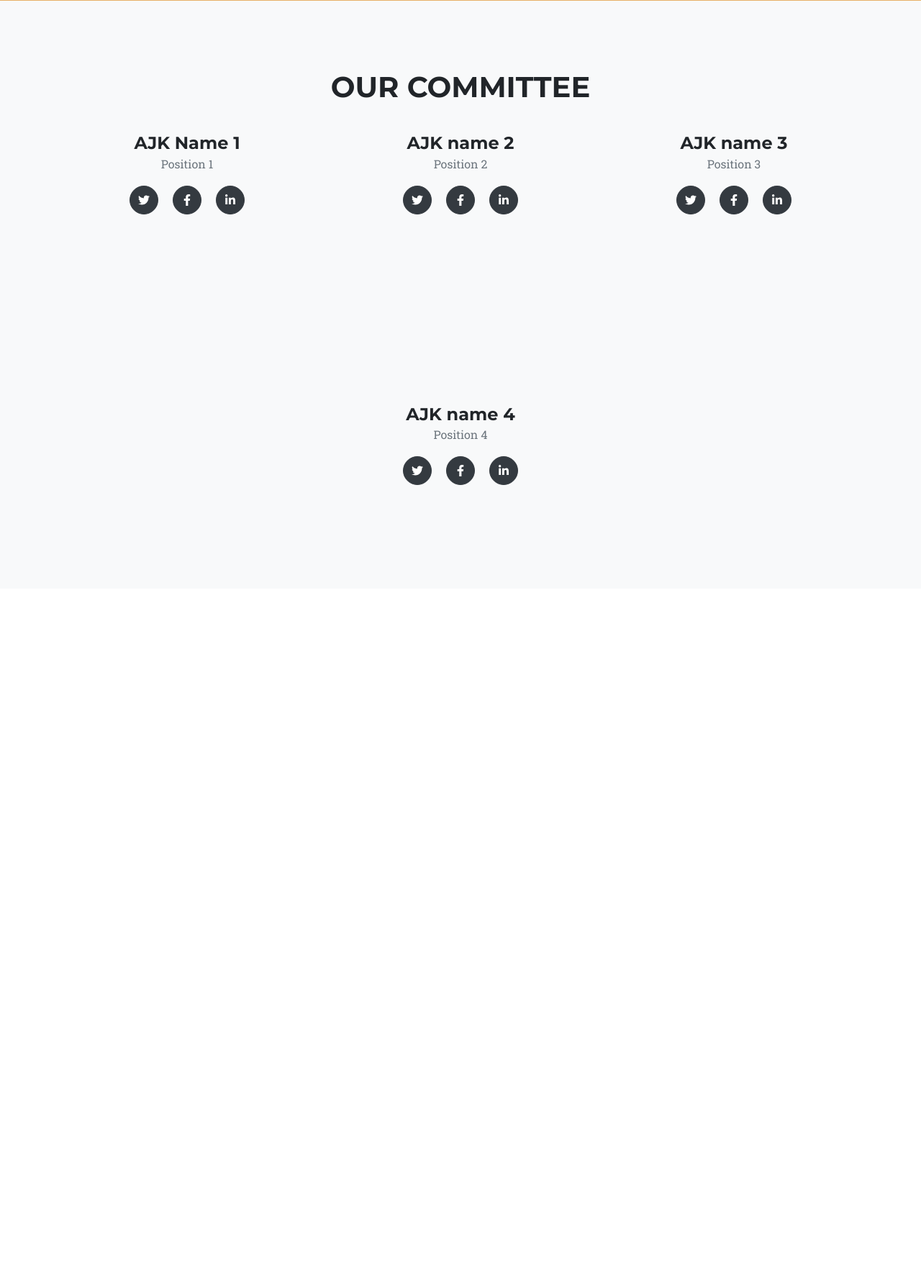
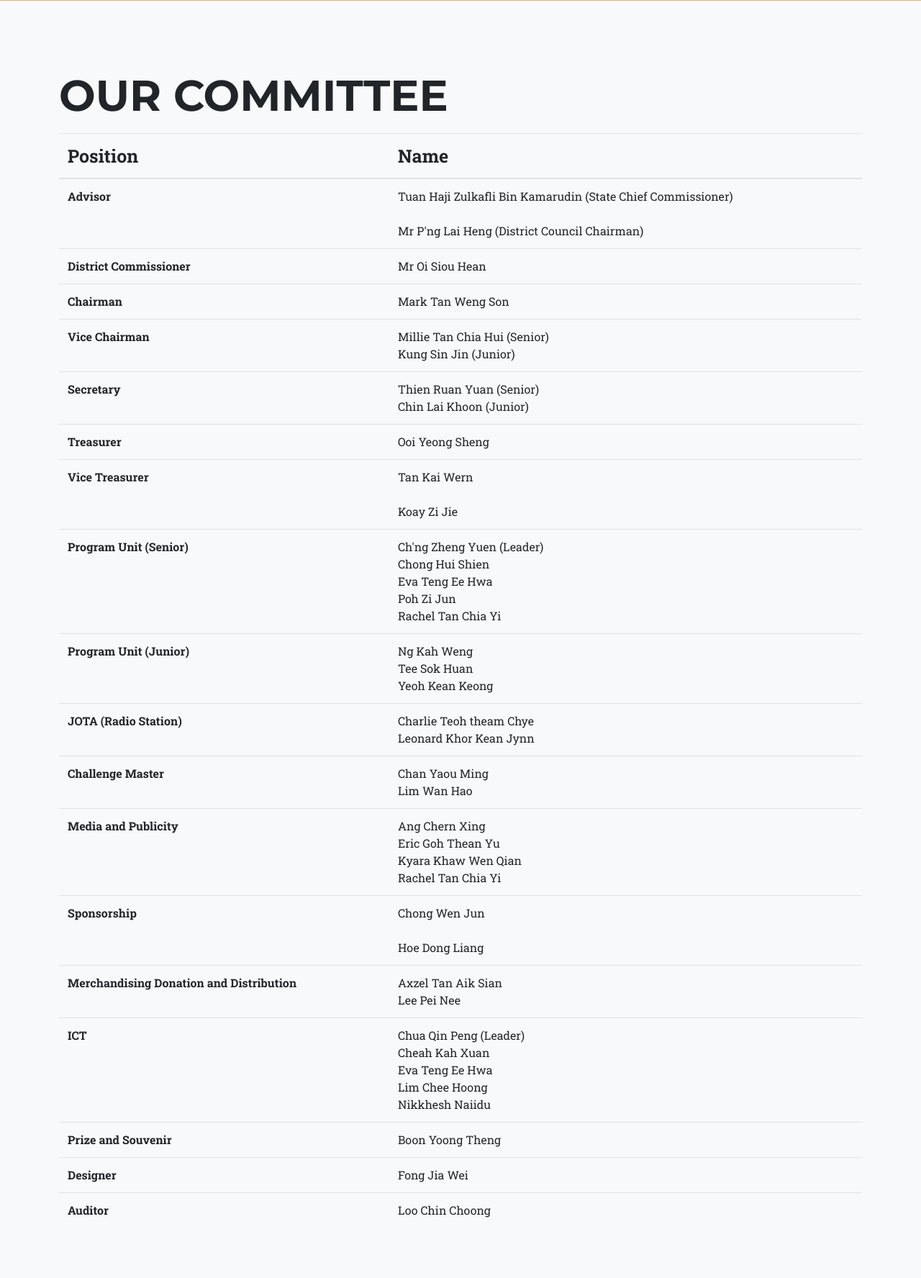
Before and after one commit to cqp7dm2/JotaJoti2020, a PHP site: page /JotaJoti2020/about.php in a window 1280 px wide. Shown: the part 1818-3594 px from the top of the page at 72% size. Before the commit the page ends 2492 px from the top, so only its background shows below. Run offline with PHP 8.4, Linux system fonts and the light colour scheme; some libraries are stand-ins or nearby versions; some web fonts are replaced.

Commit message:
committee list updated

```diff
--- a/about.php
+++ b/about.php
@@ -27,30 +27,129 @@
                 <br>
                 <p>JOTA-JOTI enables young people and volunteers to participate in fun and engaging group activities over the Internet and amateur radio focused on developing 21st century skills through Scouting.</p>
                 <br>
-<p>This year JOTA-JOTI 2020 will take place from 16 to 18 October. The dynamic programme features a variety of non-formal education activities, including webinars, global campfires, talent shows, live shows, and much more. World Scouting’s global partners are actively involved in the event, offering their expertise and fun activities to engage participants.</P>
+                <p>This year JOTA-JOTI 2020 will take place from 16 to 18 October. The dynamic programme features a variety of non-formal education activities, including webinars, global campfires, talent shows, live shows, and much more. World Scouting’s global partners are actively involved in the event, offering their expertise and fun activities to engage participants.</P>
               <br>
-<p>The JOTA-JOTI programme aims to support Scouts and non-Scouts of all ages to learn about communications technology, the values of global citizenship, and how together we can solve the most pressing challenges facing our planet.</p>
+              <p>The JOTA-JOTI programme aims to support Scouts and non-Scouts of all ages to learn about communications technology, the values of global citizenship, and how together we can solve the most pressing challenges facing our planet.</p>
               <br>
-<p>Keeping young people Safe from Harm online is an important aspect of this event. Through chat moderation, “listening ears”, e-learning courses and a number of sessions about how to be safe online, we make sure that all participants have a positive and inclusive JOTA-JOTI experience.</p>
+              <p>Keeping young people Safe from Harm online is an important aspect of this event. Through chat moderation, “listening ears”, e-learning courses and a number of sessions about how to be safe online, we make sure that all participants have a positive and inclusive JOTA-JOTI experience.</p>
               <br>
-<p>JOTA-JOTI is one of World Scouting’s longest-running global events dating back more than 60 years to 1958. The digital educational event has seen steady annual growth in participation over the years and with a focus on the future aims to reach millions of more participants in the years to come.</p>
+              <p>JOTA-JOTI is one of World Scouting’s longest-running global events dating back more than 60 years to 1958. The digital educational event has seen steady annual growth in participation over the years and with a focus on the future aims to reach millions of more participants in the years to come.</p>
             </div>
           </div>
         </div>
       </div>
     </section>
 
+
     <section class="page-section bg-light" id="team">
+      <div class="container">
+        <h2 class="section-heading text-uppercase" style="font-size: 60px">Our Committee</h2>
+        <!--Table-->
+<table id="tablePreview" class="table">
+<!--Table head-->
+  <thead style="font-size:25px">
+    <tr>
+      <th>Position</th>
+      <th>Name</th>
+    </tr>
+  </thead>
+  <!--Table head-->
+  <!--Table body-->
+  <tbody>
+    <tr>
+      <th scope="row">Advisor</th>
+      <td>Tuan Haji Zulkafli Bin Kamarudin (State Chief Commissioner) <br> <br> Mr P'ng Lai Heng (District Council Chairman)</td>
+    </tr>
+    <tr>
+      <th scope="row">District Commissioner</th>
+      <td>Mr Oi Siou Hean</td>
+    </tr>
+    <tr>
+      <th scope="row">Chairman</th>
+      <td>Mark Tan Weng Son</td>
+    </tr>
+    <tr>
+      <th scope="row">Vice Chairman</th>
+      <td>Millie Tan Chia Hui (Senior) <br> Kung Sin Jin (Junior) </td>
+    </tr>
+    <tr>
+      <th scope="row">Secretary</th>
+      <td>Thien Ruan Yuan (Senior) <br> Chin Lai Khoon (Junior) </td>
+    </tr>
+    <tr>
+      <th scope="row">Treasurer</th>
+      <td>Ooi Yeong Sheng</td>
+    </tr>
+    <tr>
+      <th scope="row">Vice Treasurer</th>
+      <td>Tan Kai Wern <br> <br> Koay Zi Jie</td>
+    </tr>
+    <tr>
+      <th scope="row">Program Unit (Senior)</th>
+      <td>Ch'ng Zheng Yuen (Leader) <br> Chong Hui Shien <br> Eva Teng Ee Hwa <br> Poh Zi Jun <br> Rachel Tan Chia Yi </td>
+    </tr>
+    <tr>
+      <th scope="row">Program Unit (Junior)</th>
+      <td>Ng Kah Weng <br> Tee Sok Huan <br> Yeoh Kean Keong </td>
+    </tr>
+    <tr>
+      <th scope="row">JOTA (Radio Station)</th>
+      <td>Charlie Teoh theam Chye <br> Leonard Khor Kean Jynn </td>
+    </tr>
+    <tr>
+      <th scope="row">Challenge Master</th>
+      <td>Chan Yaou Ming <br> Lim Wan Hao</td>
+    </tr>
+    <tr>
+      <th scope="row">Media and Publicity</th>
+      <td>Ang Chern Xing <br> Eric Goh Thean Yu <br> Kyara Khaw Wen Qian <br> Rachel Tan Chia Yi </td>
+    </tr>
+    <tr>
+      <th scope="row">Sponsorship</th>
+      <td>Chong Wen Jun <br> <br>Hoe Dong Liang</td>
+    </tr>
+    <tr>
+      <th scope="row">Merchandising Donation and Distribution</th>
+      <td>Axzel Tan Aik Sian <br> Lee Pei Nee </td>
+    </tr>
+    <tr>
+      <th scope="row">ICT</th>
+      <td>Chua Qin Peng (Leader) <br> Cheah Kah Xuan <br> Eva Teng Ee Hwa <br> Lim Chee Hoong <br> Nikkhesh Naiidu </td>
+    </tr>
+    <tr>
+      <th scope="row">Prize and Souvenir</th>
+      <td>Boon Yoong Theng</td>
+    </tr>
+    <tr>
+      <th scope="row">Designer</th>
+      <td>Fong Jia Wei</td>
+    </tr>
+    <tr>
+      <th scope="row">Auditor</th>
+      <td>Loo Chin Choong</td>
+    </tr>
+  </tbody>
+  <!--Table body-->
+</table>
+<!--Table-->
+      </div>
+    </section>
+
+    <!-- .....................................................
+    If future need to put personal photo can use this template
+    ........................................................... -->
+
+    <!-- <section class="page-section bg-light" id="team">
         <div class="container">
             <div class="text-center">
                 <h2 class="section-heading text-uppercase">Our Committee</h2>
                 <!-- <h3 class="section-subheading text-muted">Lorem ipsum dolor sit amet consectetur.</h3> -->
-            </div>
+            <!-- </div>
             <div class="row">
                 <div class="col-lg-4">
-                    <div class="team-member">
+                    <div class="team-member"> -->
                         <!-- <img class="mx-auto rounded-circle" src="assets/img/team/1.jpg" alt="" /> -->
-                        <h4>AJK Name 1</h4>
+                        <!-- <h4>AJK Name 1</h4>
                         <p class="text-muted">Position 1</p>
                         <a class="btn btn-dark btn-social mx-2" href="#!"><i class="fab fa-twitter"></i></a>
                         <a class="btn btn-dark btn-social mx-2" href="#!"><i class="fab fa-facebook-f"></i></a>
@@ -58,9 +157,9 @@
                     </div>
                 </div>
                 <div class="col-lg-4">
-                    <div class="team-member">
+                    <div class="team-member"> -->
                         <!-- <img class="mx-auto rounded-circle" src="assets/img/team/2.jpg" alt="" /> -->
-                        <h4>AJK name 2</h4>
+                        <!-- <h4>AJK name 2</h4>
                         <p class="text-muted">Position 2</p>
                         <a class="btn btn-dark btn-social mx-2" href="#!"><i class="fab fa-twitter"></i></a>
                         <a class="btn btn-dark btn-social mx-2" href="#!"><i class="fab fa-facebook-f"></i></a>
@@ -68,9 +167,9 @@
                     </div>
                 </div>
                 <div class="col-lg-4">
-                    <div class="team-member">
+                    <div class="team-member"> -->
                         <!-- <img class="mx-auto rounded-circle" src="assets/img/team/3.jpg" alt="" /> -->
-                        <h4>AJK name 3</h4>
+                        <!-- <h4>AJK name 3</h4>
                         <p class="text-muted">Position 3</p>
                         <a class="btn btn-dark btn-social mx-2" href="#!"><i class="fab fa-twitter"></i></a>
                         <a class="btn btn-dark btn-social mx-2" href="#!"><i class="fab fa-facebook-f"></i></a>
@@ -78,41 +177,11 @@
                     </div>
                 </div>
             </div>
-            <div class="row">
+            <div class="row"> -->
                 <!-- <div class="col-lg-8 mx-auto text-center"><p class="large text-muted">Lorem ipsum dolor sit amet, consectetur adipisicing elit. Aut eaque, laboriosam veritatis, quos non quis ad perspiciatis, totam corporis ea, alias ut unde.</p></div> -->
             </div>
         </div>
-    </section>
-
-    <section class="page-section bg-light" id="team">
-        <div class="container">
-            <div class="text-center">
-                <!-- <h2 class="section-heading text-uppercase">Our Amazing Team</h2>
-                <h3 class="section-subheading text-muted">Lorem ipsum dolor sit amet consectetur.</h3> -->
-            </div>
-            <div class="row">
-                <div class="col-lg-4">
-
-                </div>
-                <div class="col-lg-4">
-                    <div class="team-member">
-                        <!-- <img class="mx-auto rounded-circle" src="assets/img/team/2.jpg" alt="" /> -->
-                        <h4>AJK name 4</h4>
-                        <p class="text-muted">Position 4</p>
-                        <a class="btn btn-dark btn-social mx-2" href="#!"><i class="fab fa-twitter"></i></a>
-                        <a class="btn btn-dark btn-social mx-2" href="#!"><i class="fab fa-facebook-f"></i></a>
-                        <a class="btn btn-dark btn-social mx-2" href="#!"><i class="fab fa-linkedin-in"></i></a>
-                    </div>
-                </div>
-                <div class="col-lg-4">
-
-                </div>
-            </div>
-            <div class="row">
-                <!-- <div class="col-lg-8 mx-auto text-center"><p class="large text-muted">Lorem ipsum dolor sit amet, consectetur adipisicing elit. Aut eaque, laboriosam veritatis, quos non quis ad perspiciatis, totam corporis ea, alias ut unde.</p></div> -->
-            </div>
-        </div>
-    </section>
+    </section> -->
 
 
   </body>
```
